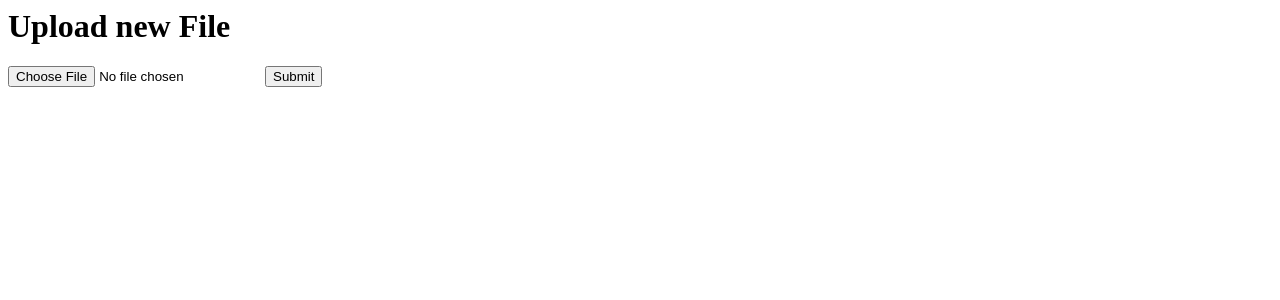
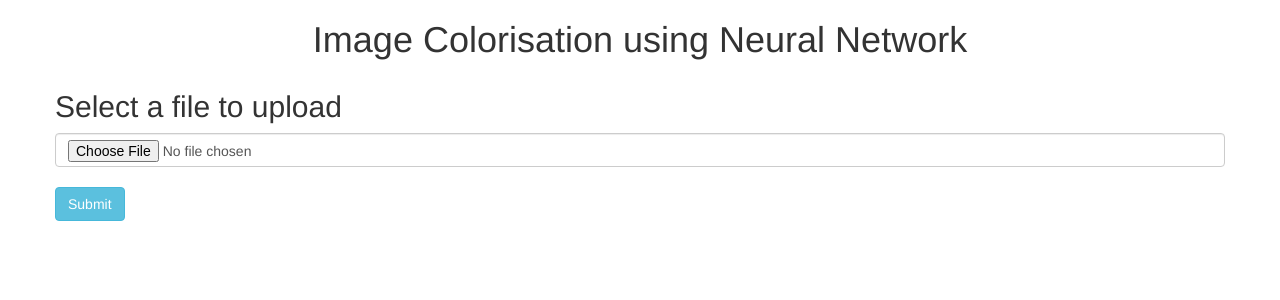
Before and after one commit to prathamagrawal/Black-Mirror, a Flask app: page / in a window 1280 px wide. Shown: the top 300 px of the page. Run offline with Flask 2, Linux system fonts and the light colour scheme; some libraries are stand-ins or nearby versions.

Commit message:
Add Output image

```diff
--- a/app.py
+++ b/app.py
@@ -1,32 +1,63 @@
+from flask import Flask, flash, request, redirect, url_for, render_template
+import urllib.request
 import os
-from flask import Flask, request,render_template
-
-UPLOAD_FOLDER = './imgs/upload'
+from werkzeug.utils import secure_filename
 
 app = Flask(__name__)
+
+UPLOAD_FOLDER = 'static/uploads/'
+
+app.secret_key = "secret key"
 app.config['UPLOAD_FOLDER'] = UPLOAD_FOLDER
+app.config['MAX_CONTENT_LENGTH'] = 16 * 1024 * 1024
 
-@app.route('/', methods=['GET', 'POST'])
-def upload_file():
-    if request.method == 'POST':
-        if 'file1' not in request.files:
-            return 'there is no file1 in form!'
-        file1 = request.files['file1']
-        path = os.path.join(app.config['UPLOAD_FOLDER'], file1.filename)
-        file1.save(path)
-        return render_template("./index.html", user_image = path)
+ALLOWED_EXTENSIONS = set(['png', 'jpg', 'jpeg', 'gif'])
+
+
+def allowed_file(filename):
+    return '.' in filename and filename.rsplit('.', 1)[1].lower() in ALLOWED_EXTENSIONS
+
+
+@app.route('/')
+def home():
+    return render_template('index.html')
+
+
+@app.route('/', methods=['POST'])
+def upload_image():
+    if 'file' not in request.files:
+        flash('No file part')
+        return redirect(request.url)
+    file = request.files['file']
+    file.filename = "test.png"
+    if file.filename == '':
+        flash('No image selected for uploading')
+        return redirect(request.url)
+    if file and allowed_file(file.filename):
+        filename = secure_filename(file.filename)
+        file.save(os.path.join(app.config['UPLOAD_FOLDER'], filename))
+        print('upload_image filename: ' + filename)
+        flash('Image successfully uploaded and displayed below')
 
 
 
 
-        return 'ok'
-    return '''
-    <h1>Upload new File</h1>
-    <form method="post" enctype="multipart/form-data">
-      <input type="file" name="file1">
-      <input type="submit">
-    </form>
-    '''
+        return render_template('index.html', filename=filename,output_sigg=filename,output_eccv=filename)
+    # else:
+    #     flash('Allowed image types are - png, jpg, jpeg, gif')
+    #     return redirect(request.url)
 
-if __name__ == '__main__':
+
+@app.route('/display/<filename>')
+def display_image(filename):
+    return redirect(url_for('static', filename='uploads/' + filename), code=301)
+
+@app.route('/display_sigg/<output_sigg>')
+def display_sigg(output_sigg):
+    return redirect(url_for('static', filename='uploads/' + output_sigg), code=301)
+@app.route('/display_eccv/<output_eccv>')
+def display_eccv(output_eccv):
+    return redirect(url_for('static', filename='uploads/' + output_eccv), code=301)
+
+if __name__ == "__main__":
     app.run()
--- a/templates/index.html
+++ b/templates/index.html
@@ -1,9 +1,47 @@
-<!DOCTYPE html>
 <html>
 <head>
-    <title>Index</title>
+<meta name="viewport" content="width=device-width, initial-scale=1.0">
+<title>Image Colorisation using Neural Network</title>
+<link rel="stylesheet" href="https://maxcdn.bootstrapcdn.com/bootstrap/3.3.6/css/bootstrap.min.css" />
+<script src="https://ajax.googleapis.com/ajax/libs/jquery/3.1.0/jquery.min.js"></script>
 </head>
 <body>
-    <img src="{{ user_image }}" alt="User Image">
+<p><h1 align="center">Image Colorisation using Neural Network</h1></p>
+<div class="container">
+<div class="row">
+    <h2>Select a file to upload</h2>
+    <p>
+        {% with messages = get_flashed_messages() %}
+          {% if messages %}
+            <ul>
+            {% for message in messages %}
+              <li>{{ message }}</li>
+            {% endfor %}
+            </ul>
+          {% endif %}
+        {% endwith %}
+    </p>
+    {% if filename %}
+        <div style="width:500px;">
+            <img src="{{ url_for('display_image', filename=filename) }}" style="width:500px;">
+            <h2 style="margin-top:10px">Output image</h2>
+            <h3 style="margin-top:10px">ECCV16 MODEL OUTPUT: </h3>
+            <img src="{{ url_for('display_eccv', output_eccv=output_eccv) }}" style="width:500px;">
+            <h3 style="margin-top:10px">SIGGRAPH17 MODEL OUTPUT: </h3>
+            <img src="{{ url_for('display_sigg', output_sigg=output_sigg) }}" style="width:500px;">
+        </div>
+    {% endif %}
+    <form method="post" action="/" enctype="multipart/form-data">
+        <dl>
+            <p>
+                <input type="file" name="file" class="form-control" autocomplete="off" required>
+            </p>
+        </dl>
+        <p>
+            <input type="submit" value="Submit" class="btn btn-info">
+        </p>
+    </form>
+</div>
+</div>
 </body>
 </html>
```
Also changed, not shown: demo_release.py (+0 -7 lines), 1 other file.
